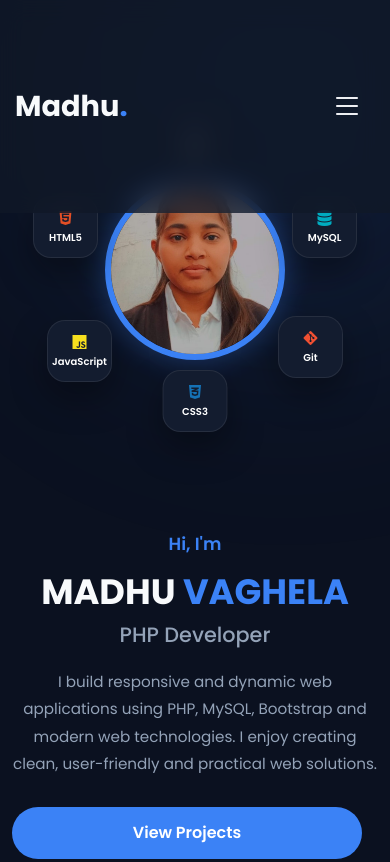
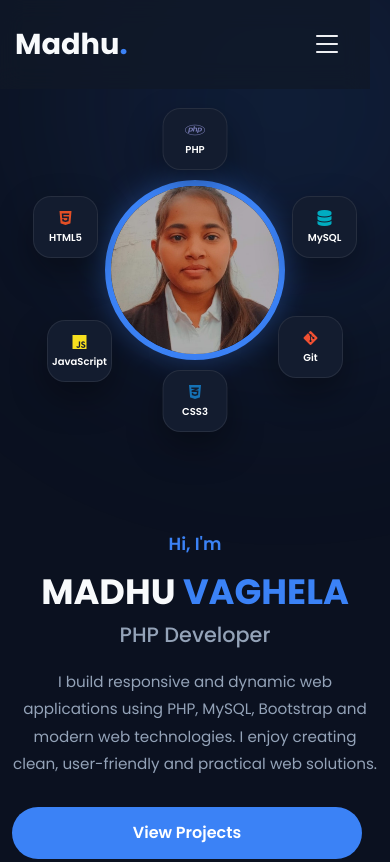
Before and after one commit to madhu-dev3054/portfolio, a plain HTML site: page index.html in a window 390 px wide. Shown: the top 862 px of the page. Drawn offline with nearby package versions, Linux system fonts and the light colour scheme.

Commit message:
Update responsive.css

```diff
--- a/responsive.css
+++ b/responsive.css
@@ -73,7 +73,7 @@
 
          .navbar{
 
-        padding:80px 0;
+       margin-right: 20px;
 
     }
 
@@ -234,7 +234,7 @@
 
         .navbar{
 
-        padding:80px 0;
+       margin-right: 20px;
 
     }
 
```
